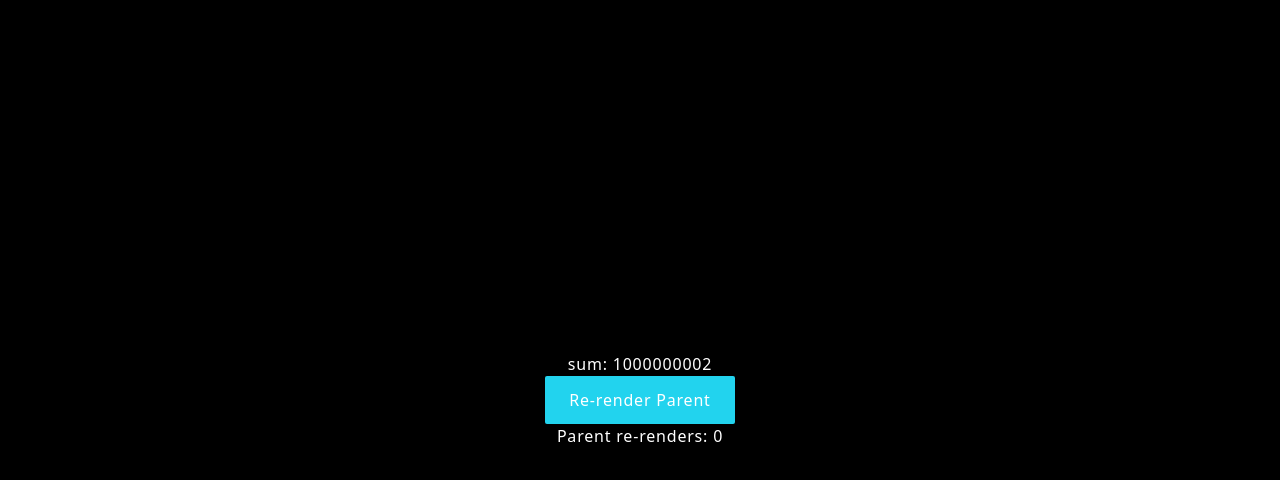
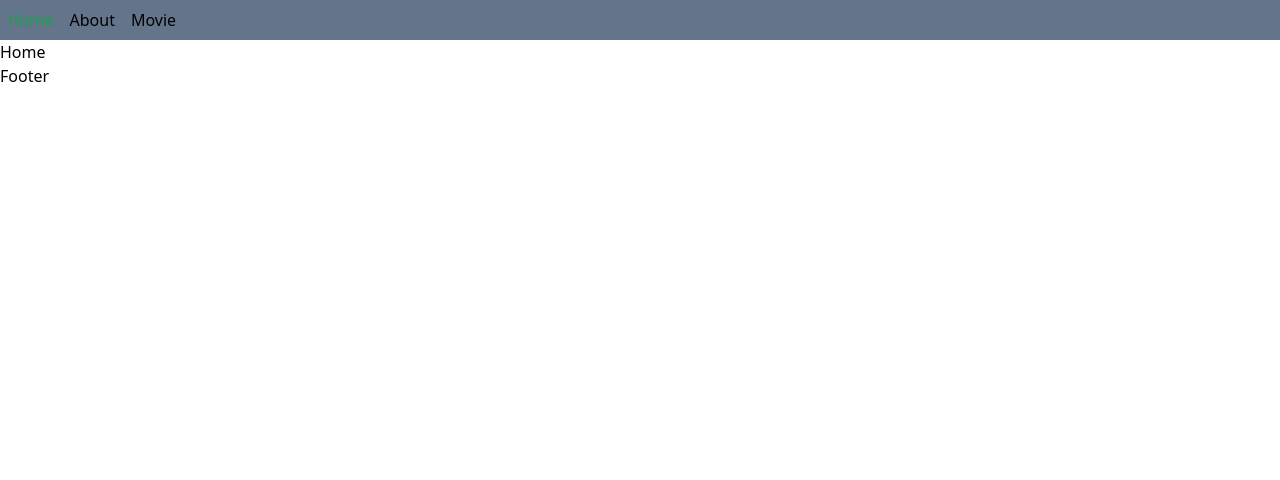
Before and after one commit to Viveka7169/react-thapa, a React (Create React App) app: page / in a window 1280 px wide. Shown: the top 480 px of the page. Built offline with nearby package versions, Linux system fonts and the light colour scheme.

Commit message:
React Router Done

```diff
--- a/package.json
+++ b/package.json
@@ -7,6 +7,7 @@
     "react": "^19.0.0",
     "react-dom": "^19.0.0",
     "react-icons": "^5.4.0",
+    "react-router-dom": "^7.1.5",
     "react-scripts": "5.0.1"
   },
   "scripts": {
--- /dev/null
+++ b/src/App.css
@@ -0,0 +1,3 @@
+.active{
+    color: blue;
+}
--- a/src/App.js
+++ b/src/App.js
@@ -13,6 +13,11 @@ import DarkAndLightTheme from './Components/Hooks/ContextAPI/DarkAndLightTheme.j
 import ReactMemo from './Components/Hooks/React_memo/ReatMemo.jsx';
 import MemoParentComponent from './Components/Hooks/UseMemo/UseMemo.jsx';
 import UseMemo from './Components/Hooks/UseMemo/UseMemo.jsx';
+import { createBrowserRouter, RouterProvider } from "react-router-dom"
+import Home from './Components/Router/Home.jsx';
+import About from './Components/Router/About.jsx';
+import Movie from './Components/Router/Movie.jsx';
+import AppLayout from './Components/Router/Layout/AppLayout.jsx';
 // import UseEffectPractice from './Components/Hooks/UseEffect/UseEffectPractice.jsx';
 // import UseForwardRef from './Components/Hooks/UseRef/UseForwardRef.jsx';
 // import UseState from './Components/Hooks/UseState.jsx';
@@ -28,6 +33,32 @@ import UseMemo from './Components/Hooks/UseMemo/UseMemo.jsx';
 // // import Todo from './Projects/Todo/Todo.jsx';
 // import ToggleSwitch from './Projects/ToggleSwitch.jsx';
 function App() {
+
+  //Router Practice
+  const router=createBrowserRouter([
+    {
+      path:"/",
+      element:<AppLayout/>,
+      children:[
+        {
+          path:"",
+          element:<Home/>
+        },
+        {
+          path:"about",
+          element:<About/>
+        },
+        {
+          path:"movie",
+          element:<Movie/>
+        }
+
+      ]
+    },
+
+  ])
+
+
   return (
     <>
    {/* **********************Card 1st Project************************************** */}
@@ -95,7 +126,8 @@ function App() {
       {/* <ReactMemo/> */}
 
       {/* **************************Use Memo******************** */}
-          <MemoParentComponent/>
+          {/* <MemoParentComponent/> */}
+          <RouterProvider router={router}/>
 
 
     </>
--- /dev/null
+++ b/src/Components/Router/About.jsx
@@ -0,0 +1,9 @@
+import React from 'react'
+
+const About = () => {
+  return (
+    <div>About</div>
+  )
+}
+
+export default About
--- /dev/null
+++ b/src/Components/Router/Home.jsx
@@ -0,0 +1,9 @@
+import React from 'react'
+
+const Home = () => {
+  return (
+    <div>Home</div>
+  )
+}
+
+export default Home
--- /dev/null
+++ b/src/Components/Router/Layout/AppLayout.jsx
@@ -0,0 +1,17 @@
+import React from 'react'
+import Header from './Header'
+import Footer from './Footer'
+import { Outlet } from 'react-router-dom'
+
+const AppLayout = () => {
+  return (
+    <>
+    <Header/>
+    <Outlet/>
+    <Footer/>
+
+    </>
+  )
+}
+
+export default AppLayout
--- /dev/null
+++ b/src/Components/Router/Layout/Footer.jsx
@@ -0,0 +1,9 @@
+import React from 'react'
+
+const Footer = () => {
+  return (
+    <div>Footer</div>
+  )
+}
+
+export default Footer
--- /dev/null
+++ b/src/Components/Router/Layout/Header.jsx
@@ -0,0 +1,35 @@
+import React from 'react'
+import { NavLink } from 'react-router-dom'
+
+
+const Header = () => {
+  return (
+    <>
+    <header className=' bg-slate-500 flex w-screen'>
+      <ul className=' flex gap-4 p-2'>
+        <li>
+         <NavLink to="/"
+         className={({isActive})=> isActive ? "text-green-600":"text-blue-600"}
+         >Home</NavLink>
+        </li>
+        <li>
+
+          {/* Another Method to give color ti Navlink active Class  */}
+         <NavLink to="about"
+         style={({isActive})=> {return{
+          color:isActive? "red" : "black"
+         }}}
+         >About</NavLink>
+        </li>
+        <li>
+         <NavLink to="/movie"
+
+         >Movie</NavLink>
+        </li>
+      </ul>
+    </header>
+    </>
+  )
+}
+
+export default Header
--- /dev/null
+++ b/src/Components/Router/Movie.jsx
@@ -0,0 +1,9 @@
+import React from 'react'
+
+const Movie = () => {
+  return (
+    <div>Movie</div>
+  )
+}
+
+export default Movie
```
Also changed, not shown: 1 other file (tests, documents, lock files or other folders).
